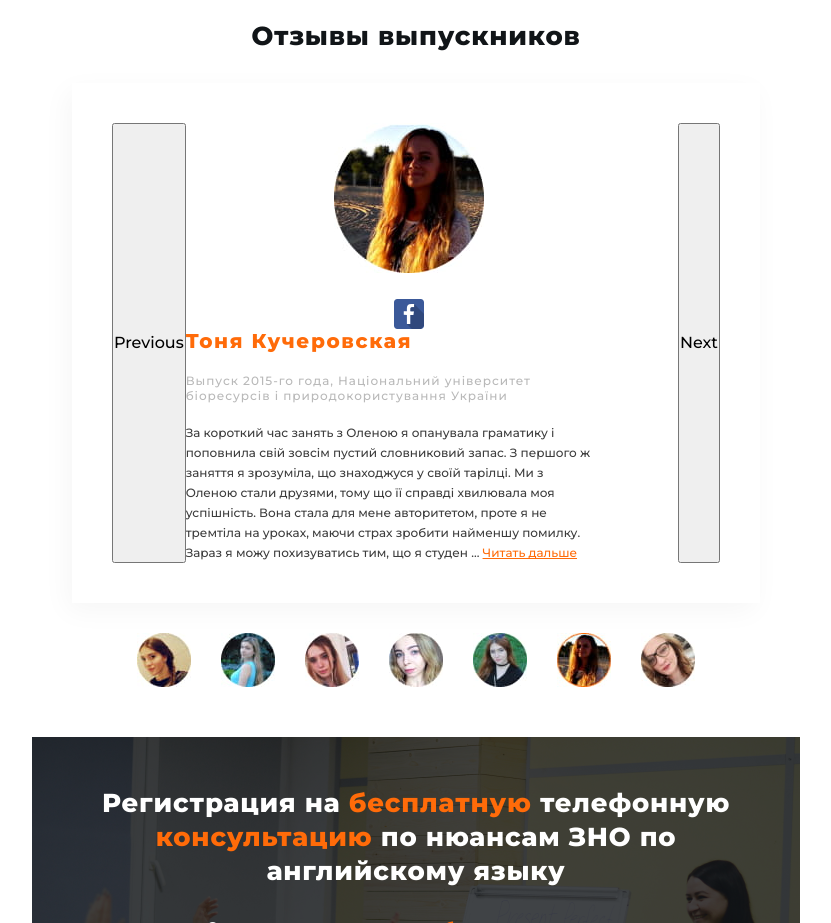
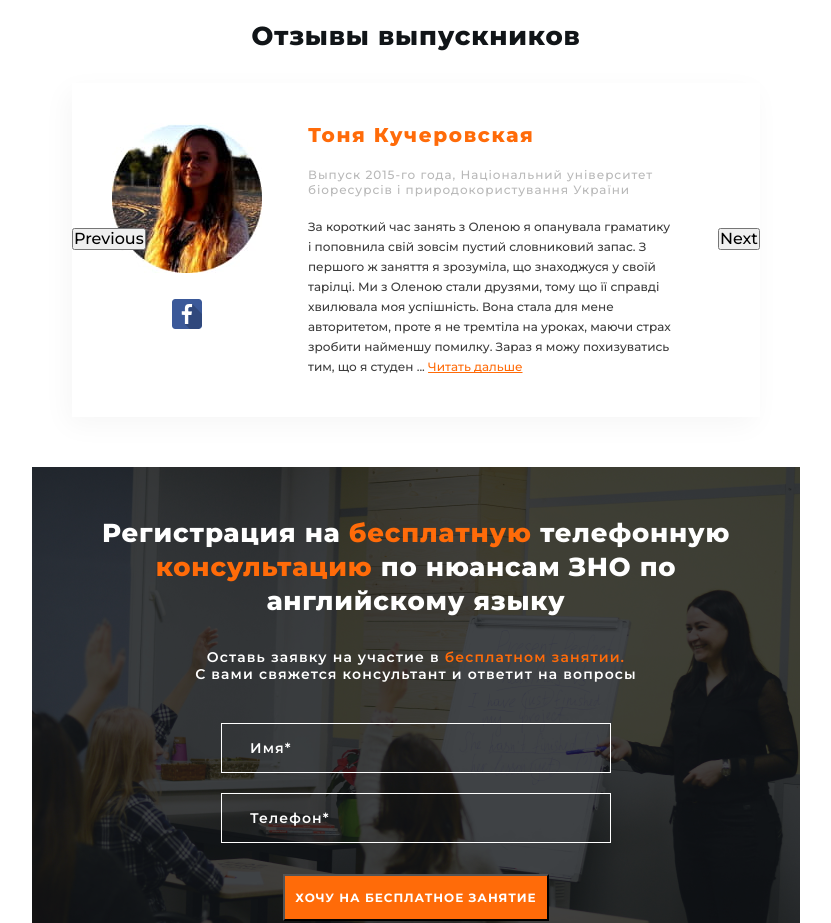
Before and after one commit to Rom0105/my-first-project, a website built with Parcel: page src/index.html in a window 1280 px wide. Shown: the part 5080-6003 px from the top of the page, without its empty margins (224-1055 px from the left). Built offline with nearby package versions, Linux system fonts and the light colour scheme.

Commit message:
правки

```diff
--- a/src/partials/feedbacks.html
+++ b/src/partials/feedbacks.html
@@ -5,6 +5,7 @@
 
         <div class="reviews-text slider">
             <div class="reviews-list">
+                <div class="reviews-position">
                     <img class="reviews-image"
                         srcset="./images/feedbacksfooter/mob/Ellipse8@1x.jpg 1x, ./images/feedbacksfooter/mob/Ellipse8@2x.jpg 2x"
                         src="./images/feedbacksfooter/mob/Ellipse8@1x.jpg" alt="Выпускница Лиза">
@@ -14,11 +15,13 @@
                             </use>
                         </svg>
                     </a>
-
-
+                </div>
+                <div>
                     <h3 class="reviews-subtitle">Тоня Кучеровская</h3>
                     <p class="reviews-slogan">Выпуск 2015-го года, Національний університет біоресурсів
                         і природокористування України</p>
+
+
                     <p class="reviews-excerpt">За короткий час занять з Оленою я опанувала граматику і поповнила свій
                         зовсім
                         пустий словниковий запас. З першого ж заняття я зрозуміла, що знаходжуся у своїй тарілці. Ми з
@@ -32,7 +35,9 @@
                         <a class="reviews-quote" href="">Читать дальше</a>
                     </p>
                 </div>
+            </div>
             <div class="reviews-list">
+                <div>
                     <img class="reviews-image"
                         srcset="./images/feedbacksfooter/mob/Ellipse8@1x.jpg 1x, ./images/feedbacksfooter/mob/Ellipse8@2x.jpg 2x"
                         src="./images/feedbacksfooter/mob/Ellipse8@1x.jpg" alt="Выпускница Лиза">
@@ -42,8 +47,8 @@
                             </use>
                         </svg>
                     </a>
-
-
+                </div>
+                <div>
                     <h3 class="reviews-subtitle">Тоня Кучеровская</h3>
                     <p class="reviews-slogan">Выпуск 2015-го года, Національний університет біоресурсів
                         і природокористування України</p>
@@ -61,7 +66,8 @@
                     </p>
                 </div>
             </div>
-        <!--  <a class="left-strelka" href="">
+        </div>
+        <!-- <a class="left-strelka" href="">
             <svg class="reviews-svg" width="25" height="17">
                 <use href="./images/spryite-footer.svg#icon-Arrow-1-1">
                 </use>
@@ -73,7 +79,7 @@
                 </use>
             </svg>
         </a> -->
-
+        <!--  <div class="slider-nav">
             <ul class="reviews-items">
                 <li class="reviews-item">
                     <a class="reviews-right" href="">
@@ -116,5 +122,6 @@
                         src="./images/feedbacksfooter/mob/Ellipse15@1x.jpg" alt="Выпускница Елена">
                 </li>
             </ul>
+        </div> -->
     </div>
 </section>
--- a/src/sass/layout/_feedbacks.scss
+++ b/src/sass/layout/_feedbacks.scss
@@ -12,6 +12,7 @@
       padding-top: 130px;
       padding-bottom: 130px;
   }
+
 
 
     & .reviews-title {
@@ -62,6 +63,12 @@
 
     padding: 50px 112px 51px 82px;
   }
+
+    & .reviews-position {
+      @media screen and (min-width: 768px){
+        margin-right: 46px;
+     }
+    }
 
     & .reviews-image {
       width: 90px;
@@ -191,6 +198,8 @@
 
     & .reviews-list {
       @media screen and (min-width: 768px) {
+        display: flex !important;
+
         margin-right: 46px;
       }
 
@@ -200,8 +209,31 @@
     }
   }
 
+  .slick-prev {
+    position: absolute;
+    bottom: 0;
+    left: 0;
 
-  .left-strelka {
+    z-index: 10;
+
+    @media screen and (min-width: 768px){
+      bottom: 50%;
+   }
+  }
+  .slick-next {
+    position: absolute;
+    bottom: 0;
+    right: 0;
+
+    z-index: 10;
+
+    @media screen and (min-width: 768px){
+     bottom: 50%;
+   }
+  }
+
+
+  /* .left-strelka {
       display: none;
     @media screen and (min-width: 768px) {
       display: block;
@@ -287,3 +319,4 @@
       }
     }
   }
+ */
```
Also changed, not shown: src/index.html (+1 -0 lines). Lines whose indentation alone changed are shown as unchanged.
